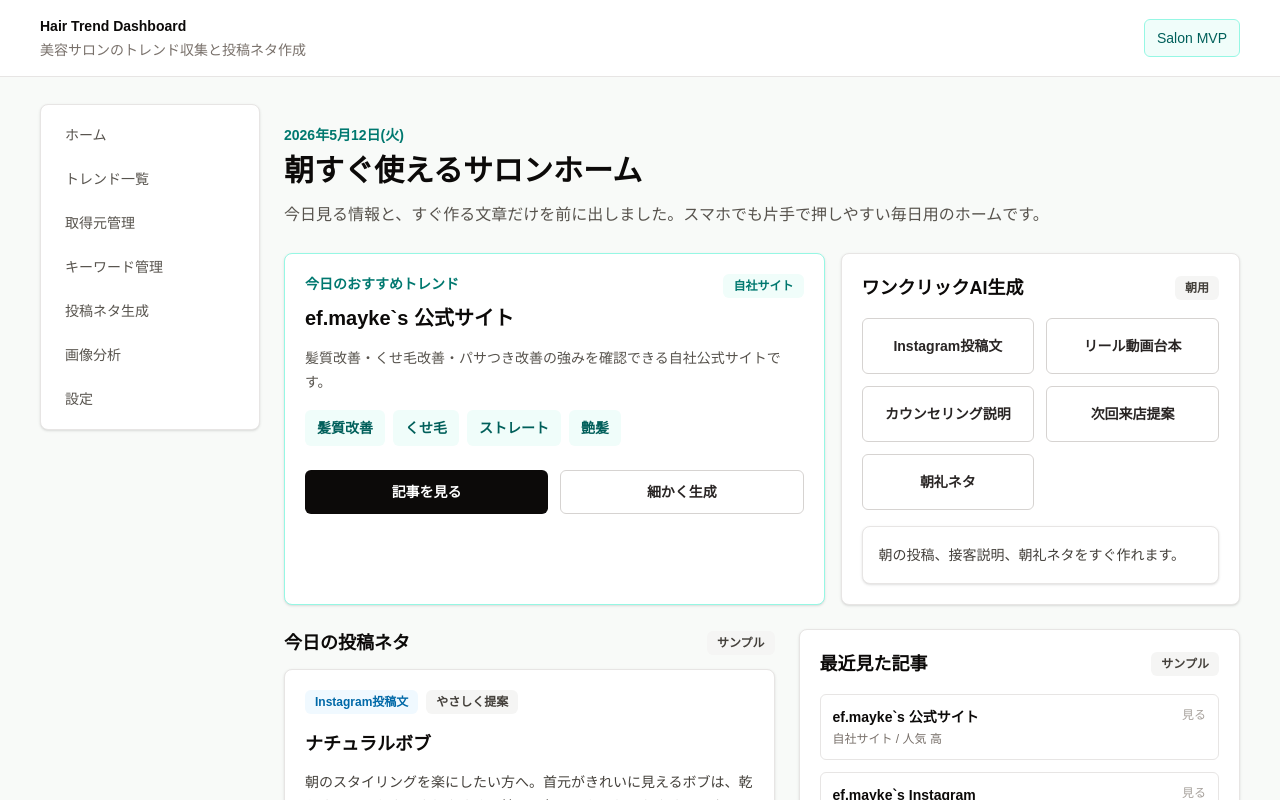
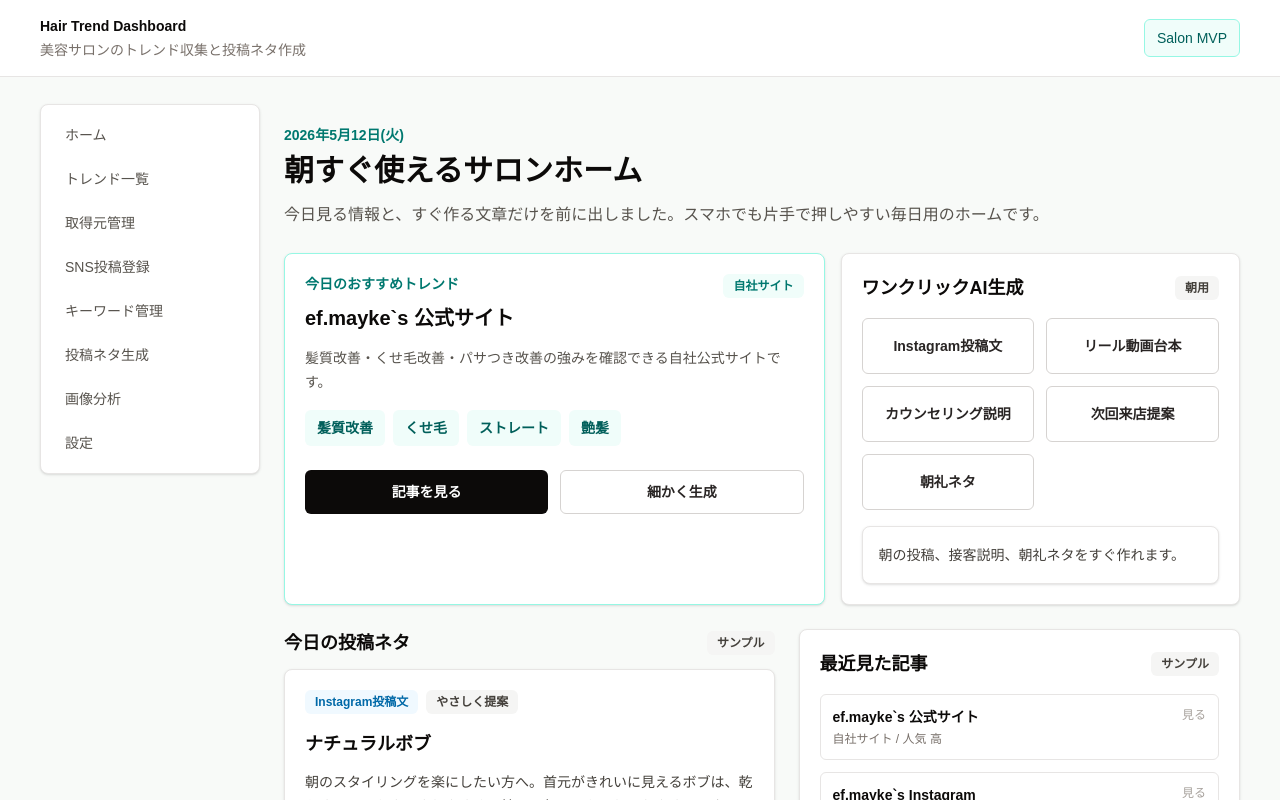
Before and after one commit to fsinashu-ai/hair-trend-dashboard, a Next.js app: page / in a window 1280 px wide. Shown: the top 800 px of the page. Built offline with nearby package versions, Linux system fonts and the light colour scheme.

Commit message:
Add SNS posts navigation item

```diff
--- a/src/data/navigation.ts
+++ b/src/data/navigation.ts
@@ -4,6 +4,7 @@ export const navigationItems: NavigationItem[] = [
   { label: "ホーム", shortLabel: "ホーム", href: "/" },
   { label: "トレンド一覧", shortLabel: "トレンド", href: "/trends" },
   { label: "取得元管理", shortLabel: "取得元", href: "/trend-sources" },
+  { label: "SNS投稿登録", shortLabel: "SNS", href: "/sns-posts" },
   { label: "キーワード管理", shortLabel: "キーワード", href: "/keywords" },
   { label: "投稿ネタ生成", shortLabel: "投稿生成", href: "/post-generator" },
   { label: "画像分析", shortLabel: "画像", href: "/image-analysis" },
```
